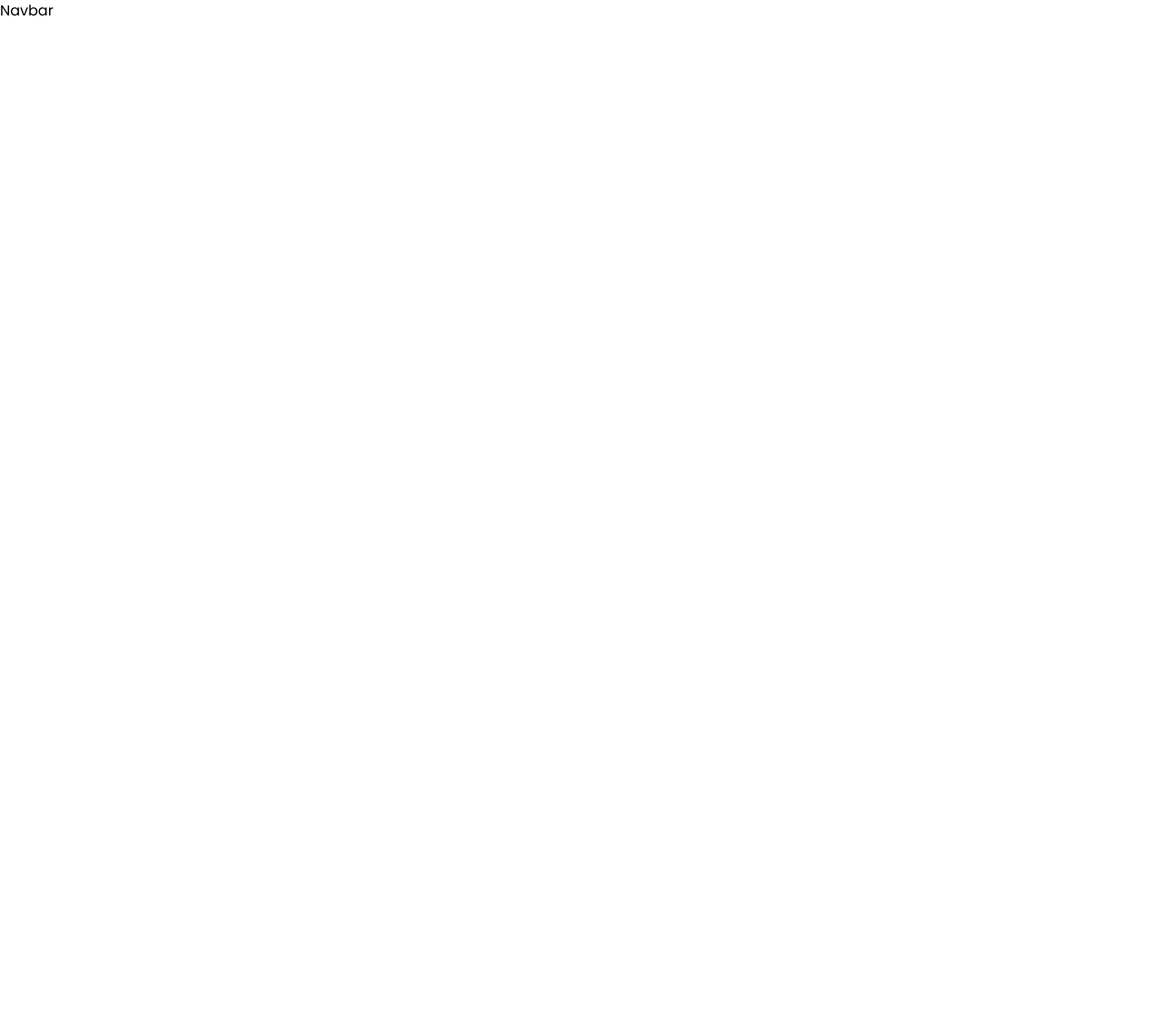
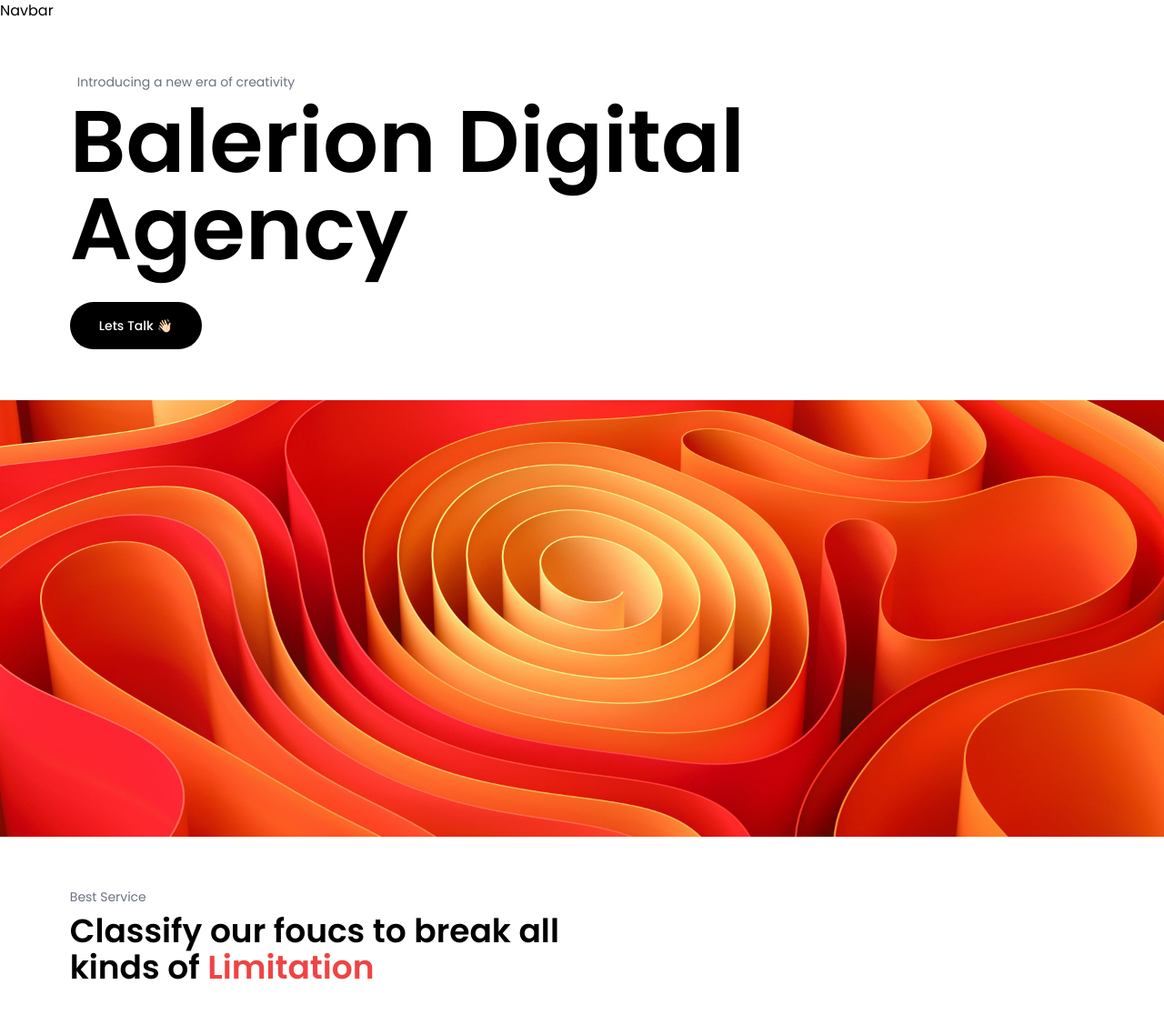
Before and after one commit to Bharat1111/offtec, a Next.js app: page / in a window 1280 px wide. Shown: the top 1116 px of the page at 91% size. Before the commit the page ends 824 px from the top, so only its background shows below. Built offline with nearby package versions, Linux system fonts and the light colour scheme.

Commit message:
front page

```diff
--- a/next.config.js
+++ b/next.config.js
@@ -1,4 +1,12 @@
 /** @type {import('next').NextConfig} */
-const nextConfig = {}
+const nextConfig = {
+  images: {
+    remotePatterns: [
+      {
+        hostname: "e0.pxfuel.com",
+      },
+    ],
+  },
+};
 
-module.exports = nextConfig
+module.exports = nextConfig;
--- a/src/app/page.tsx
+++ b/src/app/page.tsx
@@ -1,7 +1,39 @@
 import Image from "next/image";
-
+import Link from "next/link";
+import mainImg from "@/assets/main.jpg";
 export default function Home() {
   return (
-    <main className="flex min-h-screen flex-col items-center justify-between p-24"></main>
+    <main className="flex  flex-col   ">
+      <div className="flex flex-col gap-2 py-8 md:py-14 px-[6%]">
+        <p className="text-gray-500 text-sm ml-2 ">
+          Introducing a new era of creativity
+        </p>
+        <div>
+          <h1 className="text-7xl md:text-8xl font-semibold ">
+            Balerion Digital Agency{" "}
+          </h1>
+          <Link
+            className="bg-black text-sm font-medium text-white rounded-full inline-block px-8 py-4 mt-8"
+            href="/contact"
+          >
+            Lets Talk 👋🏻
+          </Link>
+        </div>
+      </div>
+      <div>
+        <Image
+          src={mainImg}
+          alt="Picture of the author"
+          className="w-full aspect-[16/15] md:aspect-[16/6] object-cover"
+        />
+      </div>
+      <div className="flex flex-col gap-2 py-8 md:py-14 px-[6%]">
+        <p className="text-gray-500 text-sm  ">Best Service</p>
+        <h2 className="text-4xl font-semibold md:w-1/2">
+          Classify our foucs to break all kinds of {""}
+          <span className="text-red-500">Limitation</span>
+        </h2>
+      </div>
+    </main>
   );
 }
```
Also changed, not shown: src/assets/main.jpg (added).
